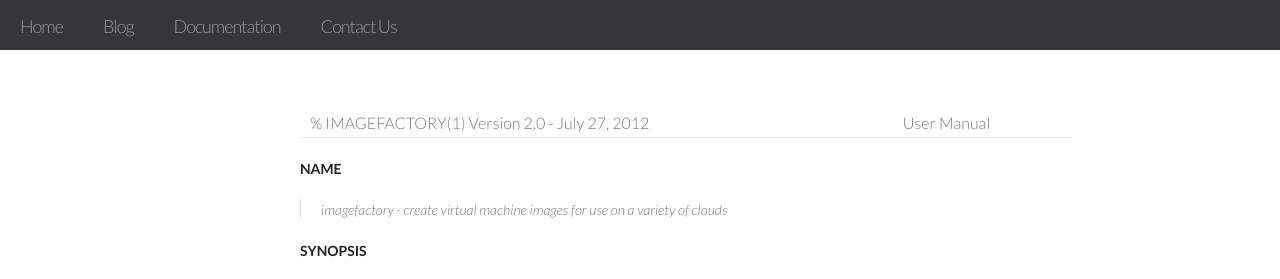
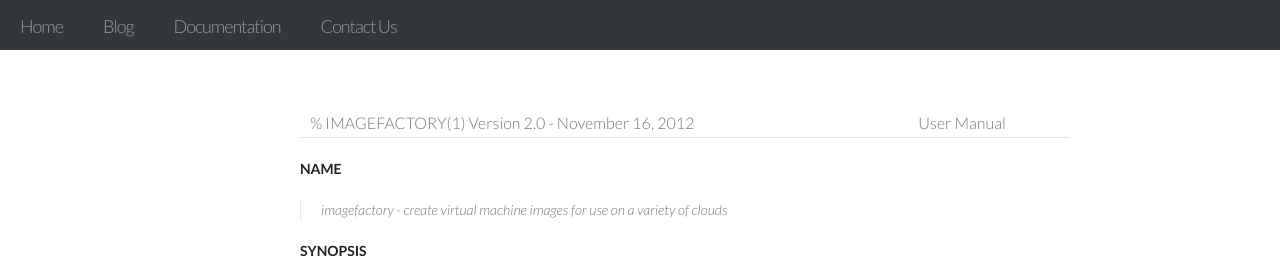
Before and after one commit to redhat-imaging/imagefactory, a Jekyll site: the page built from documentation/imagefactory.markdown, in a window 1280 px wide and 900 px high. Shown: the top 279 px of the window. Built offline with Jekyll 4.4.1, drawn with Linux system fonts in a browser that asks for light colours.

Commit message:
correct the last updated date
Signed-off-by: Steve Loranz <sloranz@redhat.com>

```diff
--- a/documentation/imagefactory.markdown
+++ b/documentation/imagefactory.markdown
@@ -3,7 +3,7 @@ layout: page
 title: user manual (imagefactory)
 ---
 
-% IMAGEFACTORY(1) Version 2.0 - July 27, 2012 | User Manual
+% IMAGEFACTORY(1) Version 2.0 - November 16, 2012 | User Manual
 
 **NAME**
 
```
